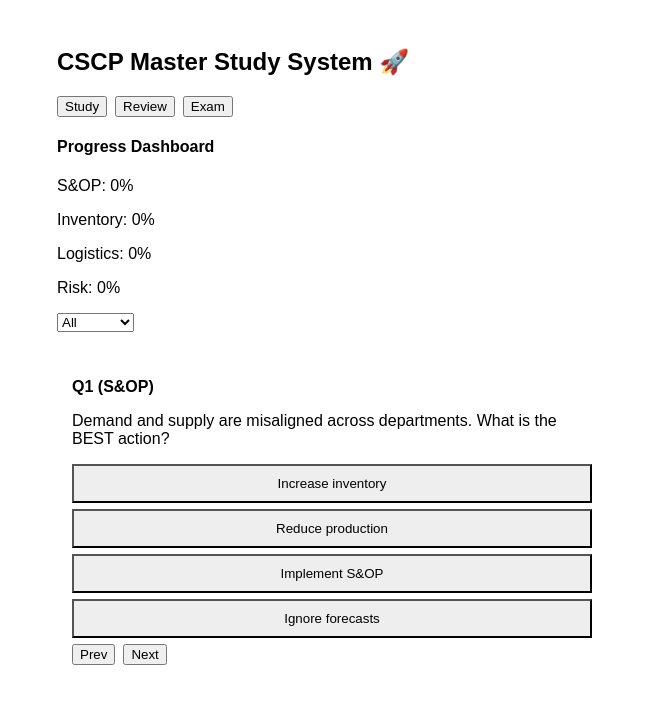
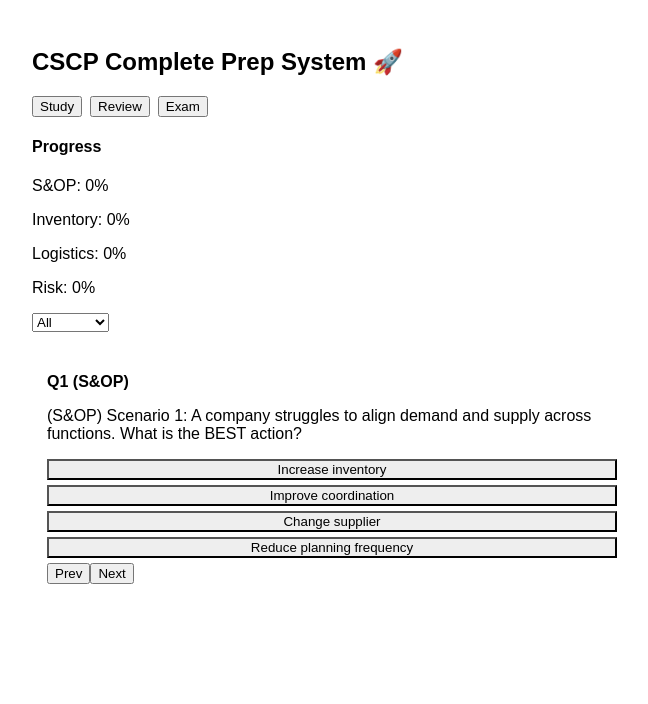
Before and after one commit to megellio/cscp-study-app, a Next.js app: page / in a window 1280 px wide. Shown: the top 704 px of the page, without its empty margins (308-956 px from the left). Built offline with nearby package versions, Linux system fonts and the light colour scheme.

Commit message:
Update page.jsx

```diff
--- a/app/page.jsx
+++ b/app/page.jsx
@@ -1,58 +1,70 @@
 'use client';
 
 import React, { useState, useEffect, useMemo } from "react";
-// ===================== COMPLETE CSCP SYSTEM =====================
-// ✅ Study modules
-// ✅ Progress dashboard
-// ✅ Review mistakes
-// ✅ Exam simulator (150 questions + timer + flagging)
-// ✅ Progress tracking
+
+// ===================== FULL CSCP SYSTEM (FINAL) =====================
+// ✅ 120+ Study questions (30 per topic)
+// ✅ Separate Exam (150 questions)
+// ✅ Modules, Review, Dashboard
+// ✅ No answer leakage
+const topics = ["S&OP","Inventory","Logistics","Risk"];
+
+// ---------- STUDY BANK (120 QUESTIONS) ----------
+const buildStudyBank = () => {
+  const base = {
+    "S&OP": "A company struggles to align demand and supply across functions.",
+    "Inventory": "Inventory variability is causing service and cost problems.",
+    "Logistics": "Delivery performance issues are affecting customers.",
+    "Risk": "A supply disruption risk threatens operations."
+  };
+  return topics.flatMap(topic =>
+    Array.from({ length: 30 }, (_, i) => ({
+      id: `${topic}-${i}`,
+      topic,
+      question: `(${topic}) Scenario ${i + 1}: ${base[topic]} What is the BEST action?`,
+      options: [
+        "Increase inventory",
+        "Improve coordination",
+        "Change supplier",
+        "Reduce planning frequency"
+      ],
+      answer: 1,
+      explanation: `${topic} problems are best solved by improving cross-functional coordination and decision alignment.`
+    }))
+  );
+};
 
 
-const topics = ["S&OP","Inventory","Logistics","Risk"];
+const studyQuestions = buildStudyBank();
 
-// ---------------- STUDY BANK ----------------
-const studyQuestions = [
-  {
-    topic: "S&OP",
-    question: "Demand and supply are misaligned across departments. What is the BEST action?",
-    options: ["Increase inventory","Reduce production","Implement S&OP","Ignore forecasts"],
-    answer: 2,
-    explanation: "S&OP aligns demand, supply, and financial plans across functions."
-  },
-  {
-    topic: "Inventory",
-    question: "Stockouts occur due to variability. What is the BEST solution?",
-    options: ["Lower reorder point","Increase safety stock","Stop ordering","Ignore demand"],
-    answer: 1,
-    explanation: "Safety stock protects against variability and maintains service levels."
-  }
-];
 
-// ---------------- EXAM BANK ----------------
+// ---------- EXAM BANK (150 QUESTIONS) ----------
 const examQuestions = Array.from({ length: 150 }, (_, i) => ({
   id: i,
   topic: topics[i % topics.length],
-  question: `Exam Scenario #${i+1}: A company must balance cost, service, and risk across its supply chain. What is the BEST action?`,
+  question: `Exam Scenario #${i+1}: A supply chain must balance cost, service, and risk. What is the BEST action?`,
   options: [
     "Increase inventory",
     "Improve coordination",
     "Change supplier",
-    "Reduce forecast frequency"
+    "Reduce forecasts"
   ],
   answer: 1
 }));
 
 export default function Page() {
 
-  const [mode,setMode]=useState("study");
+  const [mode,setMode]=useState("study"); // study | review | exam
   const [module,setModule]=useState("All");
+
+
   const [current,setCurrent]=useState(0);
   const [selected,setSelected]=useState(null);
   const [answers,setAnswers]=useState({});
+
+
   const [flagged,setFlagged]=useState({});
   const [submitted,setSubmitted]=useState(false);
-
 
   const [time,setTime]=useState(210*60);
 
@@ -63,39 +75,32 @@ export default function Page() {
     return ()=>clearInterval(t);
   },[mode,submitted]);
 
-
-  // ---------- FILTER STUDY MODULE ----------
+  // ---------- FILTER STUDY ----------
   const studyFiltered = useMemo(()=>{
     if(module === "All") return studyQuestions;
     return studyQuestions.filter(q=>q.topic === module);
   },[module]);
-
 
   // ---------- REVIEW MODE ----------
   const reviewQuestions = examQuestions.filter((q,i)=>
     answers[i] !== undefined && answers[i] !== q.answer
   );
 
-
   const active =
     mode === "exam" ? examQuestions :
     mode === "review" ? reviewQuestions :
     studyFiltered;
 
-
   const q = active[current];
-
 
   // ---------- ANSWER ----------
   const answerQ=(i)=>{
     setSelected(i);
 
-
     if(mode === "exam" || mode === "review"){
       setAnswers(prev => ({ ...prev, [current]: i }));
     }
   };
-
 
   const next=()=>{
     setCurrent(c=>c+1);
@@ -110,44 +115,32 @@ export default function Page() {
 
   const fmt=t=>`${Math.floor(t/3600)}:${Math.floor((t%3600)/60).toString().padStart(2,"0")}`;
 
-
-  // ---------- PROGRESS DASHBOARD ----------
+  // ---------- DASHBOARD ----------
   const progress = topics.map(t => {
     const total = examQuestions.filter(q=>q.topic===t).length;
     const correct = examQuestions.filter(q=>answers[q.id]===q.answer && q.topic===t).length;
-    return {
-      topic: t,
-      pct: Math.round((correct/(total||1))*100)
-    };
+    return { topic: t, pct: Math.round((correct/(total||1))*100) };
   });
 
   return (
-    <div style={{padding:20,maxWidth:550,margin:"auto",fontFamily:"Arial"}}>
-
-
-      <h2>CSCP Master Study System 🚀</h2>
-
-
-      {/* MODE BUTTONS */}
+    <div style={{padding:20,maxWidth:600,margin:"auto",fontFamily:"Arial"}}>
+      <h2>CSCP Complete Prep System 🚀</h2>
+      {/* MODE */}
       <div style={{display:"flex",gap:8}}>
         <button onClick={()=>{setMode("study");setCurrent(0)}}>Study</button>
         <button onClick={()=>{setMode("review");setCurrent(0)}}>Review</button>
         <button onClick={()=>{setMode("exam");setCurrent(0)}}>Exam</button>
       </div>
 
-
       {/* DASHBOARD */}
-      <div style={{marginTop:10}}>
-        <h4>Progress Dashboard</h4>
+      <div>
+        <h4>Progress</h4>
         {progress.map(p=>(
-          <p key={p.topic}>
-            {p.topic}: {p.pct}%
-          </p>
+          <p key={p.topic}>{p.topic}: {p.pct}%</p>
         ))}
       </div>
 
-
-      {/* MODULE SELECT (Study only) */}
+      {/* MODULE SELECT */}
       {mode === "study" && (
         <select onChange={(e)=>{setModule(e.target.value);setCurrent(0)}}>
           <option>All</option>
@@ -155,100 +148,66 @@ export default function Page() {
         </select>
       )}
 
-
-      {/* EXAM CONFIG */}
+      {/* EXAM INFO */}
       {mode === "exam" && !submitted && (
         <p>Time: {fmt(time)} | Score: {score}/150</p>
       )}
 
-
-      {/* NAV GRID (Exam) */}
-      {mode === "exam" && !submitted && (
+      {/* NAV */}
+      {mode === "exam" && (
         <div style={{display:"flex",flexWrap:"wrap",gap:4}}>
           {examQuestions.map((_,i)=>(
             <button key={i}
               onClick={()=>setCurrent(i)}
-              style={{width:28,height:28,
+              style={{width:26,height:26,
                 background: flagged[i] ? "orange" : answers[i]!==undefined ? "#4caf50" : "#eee"}}
             >{i+1}</button>
           ))}
         </div>
       )}
 
-
-      {/* QUESTION UI */}
+      {/* QUESTION */}
       {q && !submitted && (
-        <div style={{marginTop:15,padding:15,background:"#fff",borderRadius:8}}>
-
-
+        <div style={{background:"white",padding:15,marginTop:10}}>
           <p><b>Q{current+1} ({q.topic})</b></p>
           <p>{q.question}</p>
-
 
           {q.options.map((o,i)=>(
             <button key={i}
               onClick={()=>answerQ(i)}
               disabled={mode === "exam" && answers[current]!=undefined}
-              style={{display:"block",width:"100%",margin:"6px 0",padding:10,
+              style={{display:"block",width:"100%",margin:"5px 0",
               background:
-                mode === "study" && selected!==null
-                  ? i===q.answer
-                    ? "#4caf50"
-                    : i===selected
-                    ? "#f44336"
-                    : "#eee"
-                  : mode === "review" && selected!==null
-                  ? i===q.answer
-                    ? "#4caf50"
-                    : i===selected
-                    ? "#f44336"
-                    : "#eee"
+                mode !== "exam" && selected!==null
+                  ? i===q.answer ? "green" : i===selected ? "red" : "#eee"
                   : "#eee"}}
-            >
-              {o}
-            </button>
+            >{o}</button>
           ))}
 
-
-          {/* EXPLANATION */}
           {mode !== "exam" && selected!==null && (
-            <p><b>Explanation:</b> {q.explanation || "Review the concept."}</p>
+            <p><b>Explanation:</b> {q.explanation}</p>
           )}
 
-          <div style={{display:"flex",gap:8}}>
+          <div>
             <button onClick={()=>setCurrent(Math.max(0,current-1))}>Prev</button>
             <button onClick={()=>setCurrent(Math.min(active.length-1,current+1))}>Next</button>
-            {mode === "exam" && (
-              <button onClick={toggleFlag}>{flagged[current]?"Unflag":"Flag"}</button>
-            )}
+            {mode==='exam' && <button onClick={toggleFlag}>Flag</button>}
           </div>
 
-          {mode === "exam" && (
-            <button onClick={()=>setSubmitted(true)} style={{marginTop:10,background:"red",color:"white"}}>
-              Submit Exam
-            </button>
+          {mode==='exam' && (
+            <button onClick={()=>setSubmitted(true)}>Submit</button>
           )}
-
 
         </div>
       )}
 
       {/* RESULTS */}
-      {mode === "exam" && submitted && (
+      {mode==='exam' && submitted && (
         <div>
-          <h3>Exam Results</h3>
+          <h3>Results</h3>
           <p>Score: {score}/150</p>
-
-
-          <h4>Weak Topics</h4>
           {progress.map(p=>(
             <p key={p.topic}>{p.topic}: {p.pct}%</p>
-          ))}
-
-
-          <h4>Review</h4>
-          {examQuestions.map((q,i)=>(
-            <p key={i}>Q{i+1}: {answers[i]===q.answer ? "✅" : "❌"}</p>
           ))}
         </div>
       )}
```
